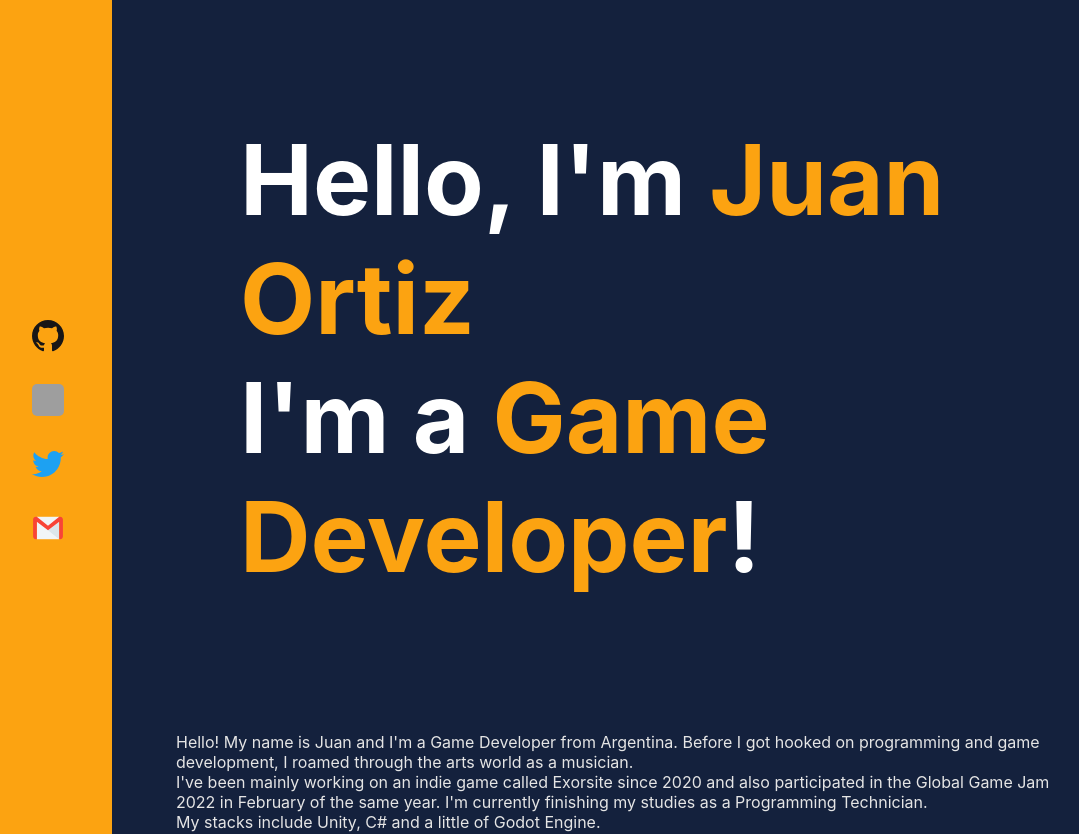
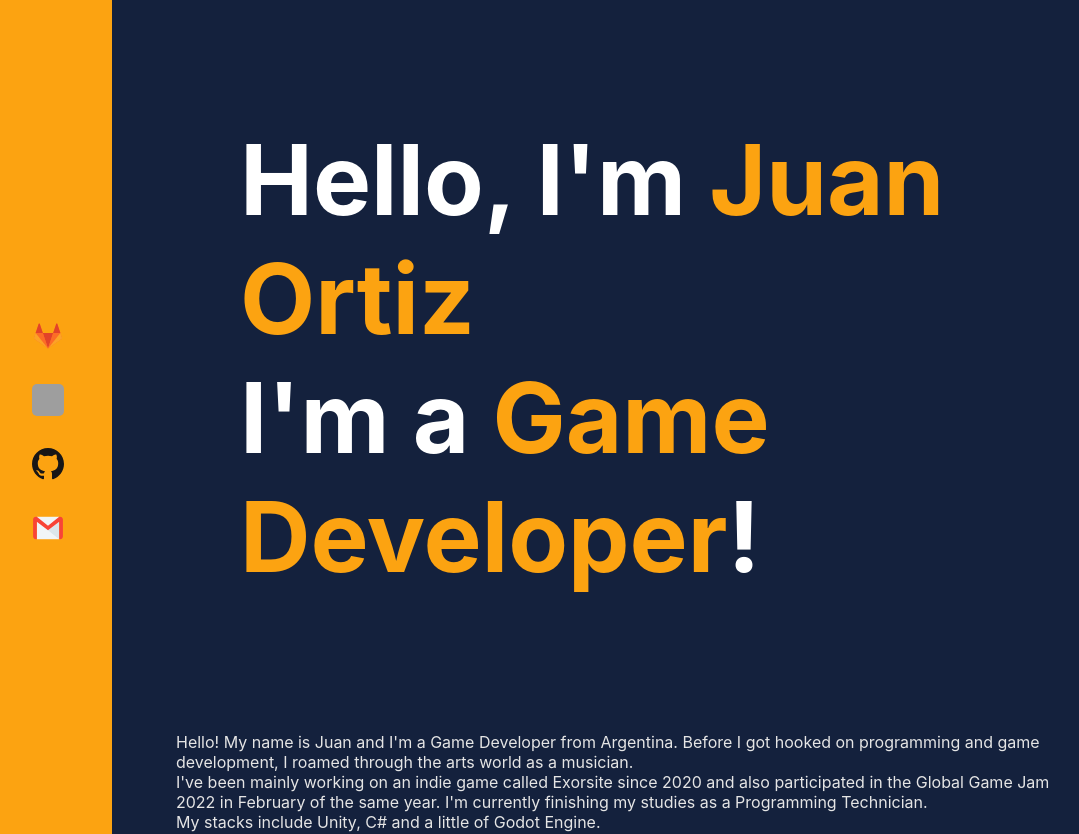
Before and after one commit to juancitortiz/juancitortiz.github.io, a React (Create React App) app: page / in a window 1280 px wide. Shown: the top 834 px of the page, without its empty margins (16-1095 px from the left). Built offline with nearby package versions, Linux system fonts and the light colour scheme; grey boxes are pictures that could not be loaded.

Commit message:
Updated sidebar logos + assets

```diff
--- a/src/components/SideBar.jsx
+++ b/src/components/SideBar.jsx
@@ -2,7 +2,7 @@ import LinkButton from "./LinkButton";
 import githubLogo from './../assets/Github.svg';
 import linkedinLogo from './../assets/Linkedin.svg';
 import gmailLogo from './../assets/Gmail.svg';
-import twitterLogo from './../assets/Twitter.svg';
+import gitlabLogo from './../assets/Gitlab.svg';
 
 function SideBar() {
 
@@ -21,17 +21,17 @@ function SideBar() {
     src: gmailLogo,
     alt: 'Gmail Icon'
   }
-  const twitterButton = {
-    href: 'https://twitter.com/JuanIgn04469126',
-    src: twitterLogo,
-    alt: 'Twitter Icon'
+  const gitlabButton = {
+    href: 'https://gitlab.com/juanitolaguna1993',
+    src: gitlabLogo,
+    alt: 'Gitlab Icon'
   }
 
   return(
     <nav className="sidebar">
+      <LinkButton params={gitlabButton} />
+      <LinkButton params={linkedinButton} />
       <LinkButton params={githubButton} />
-      <LinkButton params={linkedinButton} />
-      <LinkButton params={twitterButton} />
       <LinkButton params={gmailButton} />
     </nav>
   );
```
Also changed, not shown: src/assets/Gitlab.svg (added).
